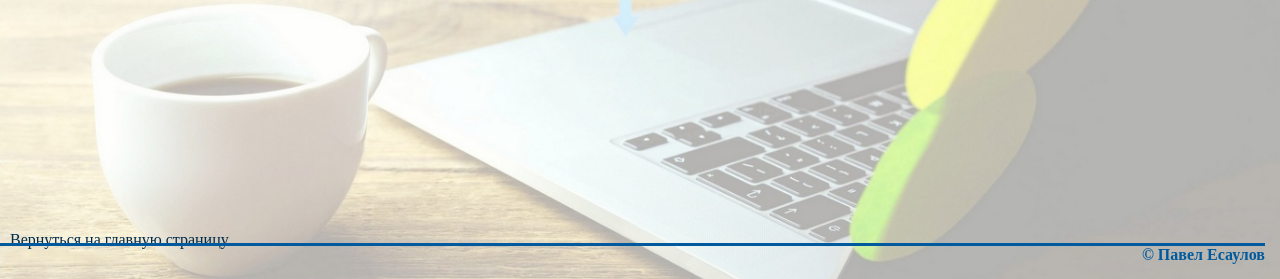
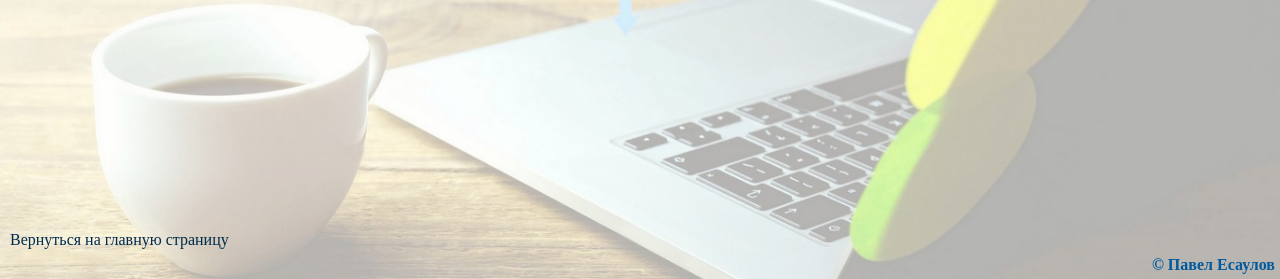
Before and after one commit to Enzo1987Pavel/NewSite, a Flask app: page /application in a window 1280 px wide. Shown: the part 521-800 px from the top of the page. Run offline with Flask 3, Linux system fonts and the light colour scheme.

Commit message:
Change for 'pythonanywhere'

```diff
--- a/templates/about.html
+++ b/templates/about.html
@@ -42,6 +42,7 @@
 
 
     <div class="linkToMain">
+        <img src="/classificator/images/main_64.png" alt="home"/>
         <a title="Нажмите, чтобы перейти" href={{ url_for("main_page") }}>Вернуться на главную страницу</a></div>
     </div>
 {% endblock %}
--- a/templates/base.html
+++ b/templates/base.html
@@ -150,12 +150,10 @@
     }
 
     .footer {
-        border-top-width: 3px;
-        border-top: black;
         text-align: right;
         font-weight: bold;
         color: #005a9d;
-        margin-bottom: 15px;
+        margin-bottom: 5px;
         position: fixed;  /*absolute;*/ /* footer всегда в нижней части экрана */
         bottom: 0;
         width: 100%;
@@ -190,7 +188,7 @@
 {% endblock -%}
 
     <div class="footer">
-        <div style="margin-right: 15px; border-top-style: solid;">&copy;&nbsp;Павел Есаулов</div>
+        <div style="margin-right: 5px; padding-top: 5px;">&copy;&nbsp;Павел Есаулов</div>
     </div>
 
 </body>
```
